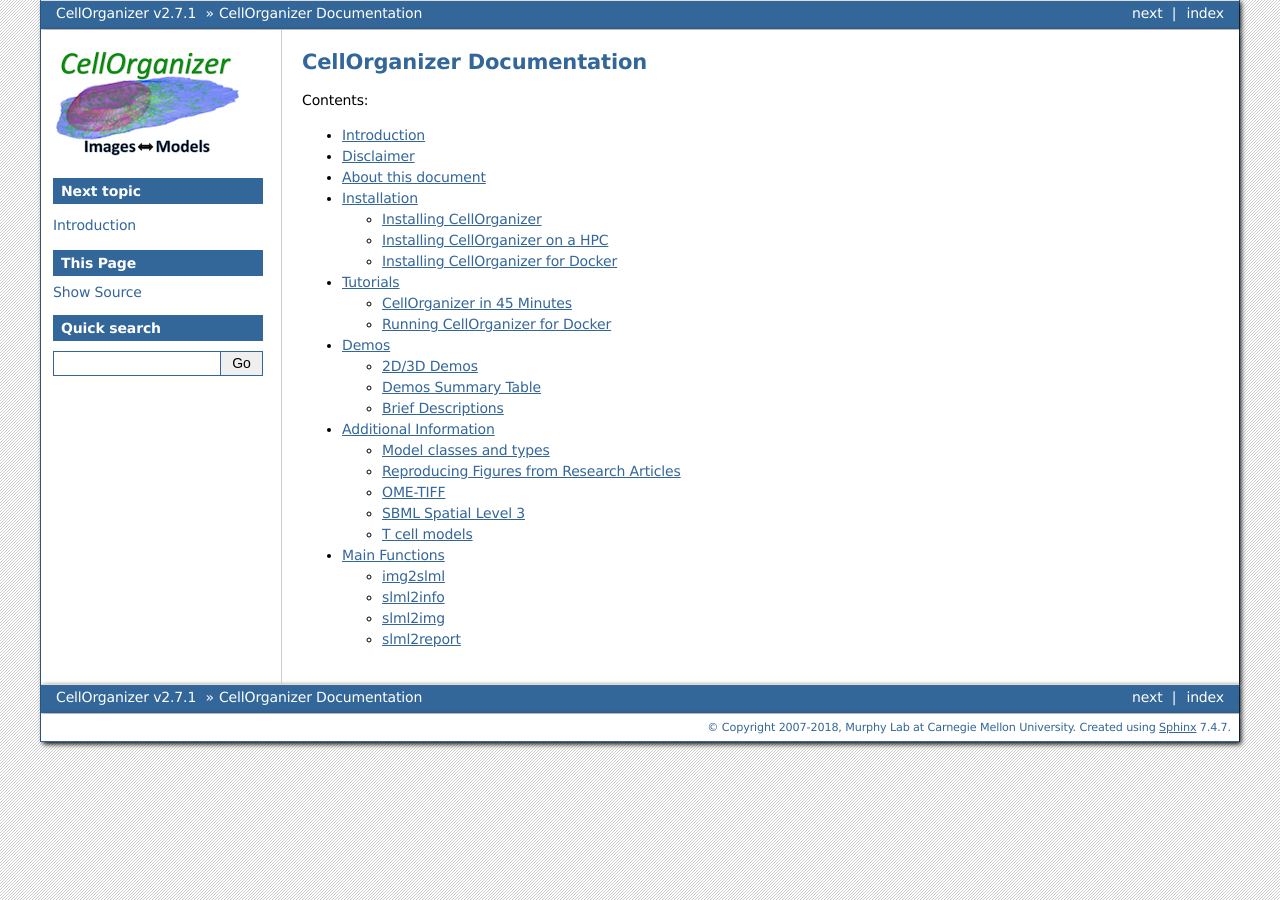
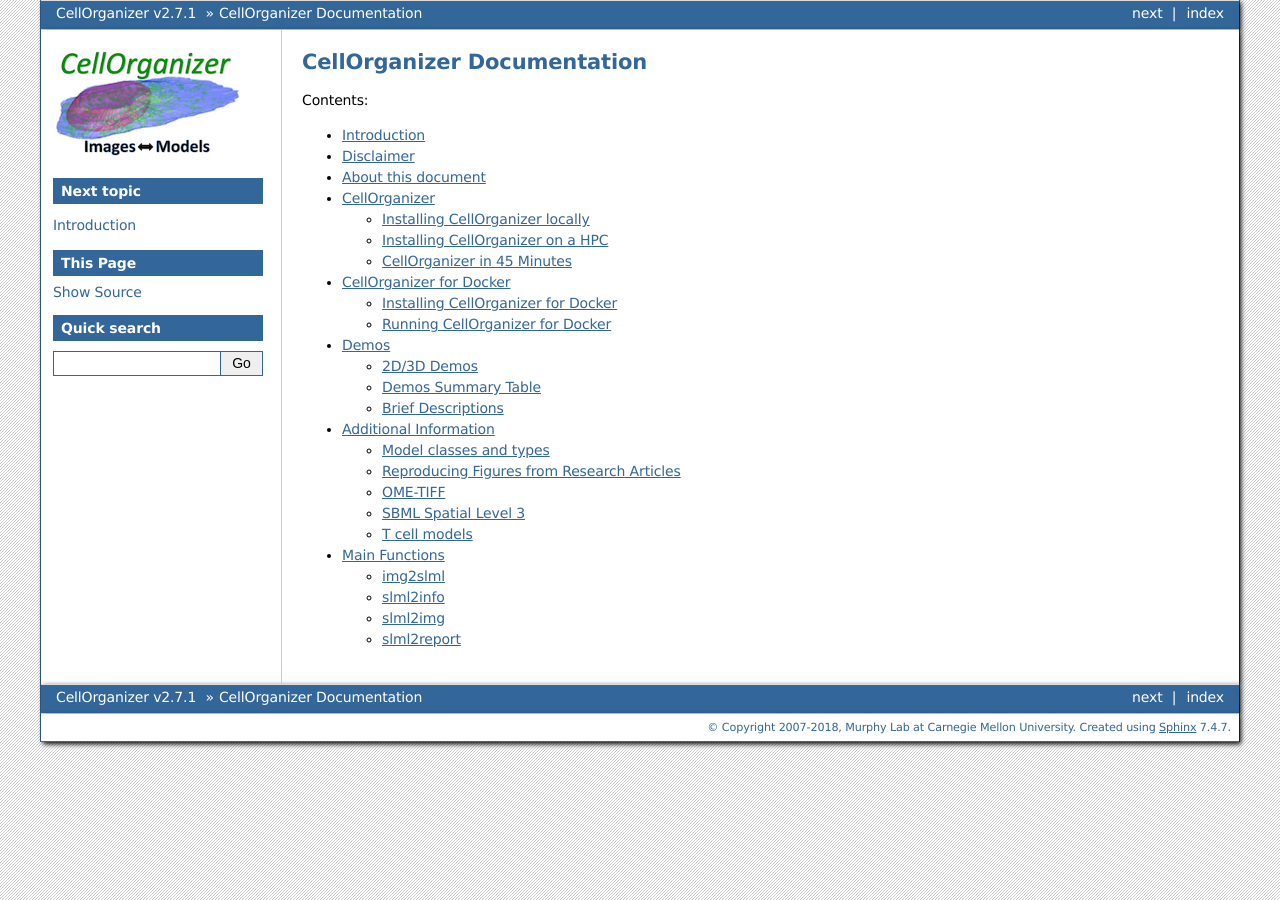
Before and after one commit to murphygroup/cellorganizer-documentation_old, a Sphinx documentation site: the page built from source/index.rst, in a window 1280 px wide. Built offline with Sphinx 7.4.7, drawn with Linux system fonts in a browser that asks for light colours.

Commit message:
Split installation/tutorial instructions for Matlab and Docker into different sections in documentation

```diff
--- a/source/chapters/45_minutes_tutorial.rst
+++ b/source/chapters/45_minutes_tutorial.rst
@@ -1,7 +1,7 @@
 .. 45_minutes_tutorial:
 
 CellOrganizer in 45 Minutes
-===========================
+***************************
 
 Introduction
 ------------
--- a/source/chapters/docker/running.rst
+++ b/source/chapters/docker/running.rst
@@ -1,5 +1,5 @@
 Running CellOrganizer for Docker
-================================
+********************************
 
 Access cellorganizer-docker container interactively
 ---------------------------------------------------
--- a/source/chapters/local/index.rst
+++ b/source/chapters/local/index.rst
@@ -1,5 +1,5 @@
-Installing CellOrganizer
-************************
+Installing CellOrganizer locally
+********************************
 
 Requirements
 ------------
--- a/source/index.rst
+++ b/source/index.rst
@@ -14,9 +14,9 @@ Contents:
 
    ./chapters/getting_started
 
-   ./chapters/installation
+   ./chapters/CellOrganizer
 
-   ./chapters/tutorials
+   ./chapters/CellOrganizer_Docker
 
    ./chapters/demos
 
```
Also changed, not shown: source/chapters/CellOrganizer.rst (added, +8 -0 lines), source/chapters/CellOrganizer_Docker.rst (added, +7 -0 lines).
